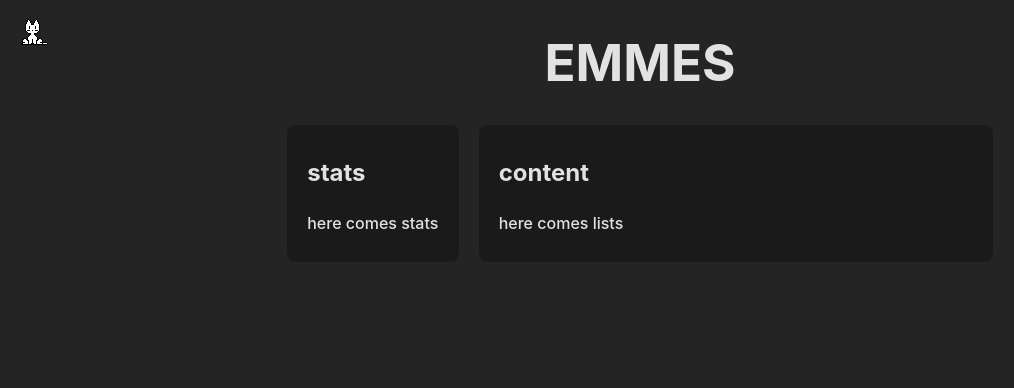
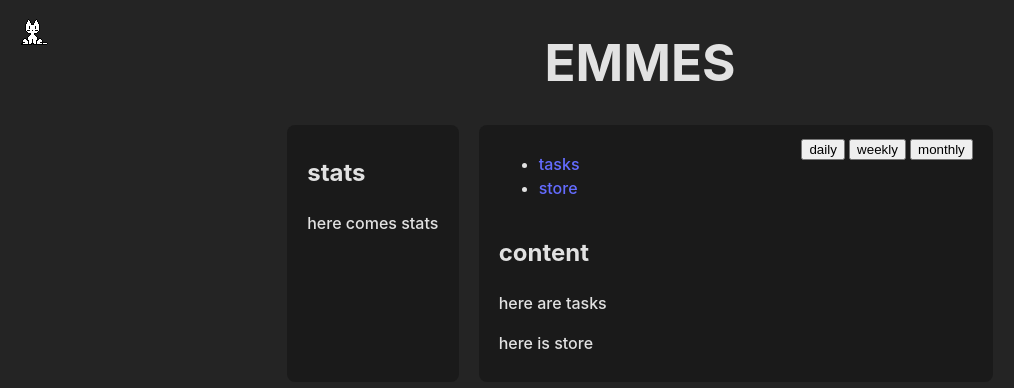
Before and after one commit to spstefan/EMMES, a website built with Vite: page EMMES/index.html in a window 1280 px wide. Shown: the whole page, without its empty margins (0-1014 px from the left). Built offline with nearby package versions, Linux system fonts and the light colour scheme.

Commit message:
add navbar in content container

```diff
--- a/EMMES/index.html
+++ b/EMMES/index.html
@@ -9,7 +9,7 @@
   </head>
   <body>
     <h1>EMMES</h1>
-    <div class="container">
+    <div class="container" id="main-container">
 
       <div class="box" id="stats-box">
         <h2>stats</h2>
@@ -17,8 +17,38 @@
       </div>
 
       <div class="box" id="content-box">
+        <nav>
+          <div class="container" id="tabs-container">
+
+            <ul>
+              <!-- <button class="tablink" onclick="openTab(event, 'tasks')">tasks</button>
+              <button class="tablink" onclick="openTab(event, 'store')">store</button> -->
+              <li><a id="tab-tasks" href="#tasks">tasks</a></li>
+              <li><a id="tab-store" href="#store">store</a></li>
+            </ul>
+
+            <div class="switcher" id="daily-weekly-monthly">
+              <button class="tablink" onclick="openTab(event, 'daily')">daily</button>
+              <button class="tablink" onclick="openTab(event, 'weekly')">weekly</button>
+              <button class="tablink" onclick="openTab(event, 'monthly')">monthly</button>
+            </div>
+
+          </div>
+        </nav>
+
         <h2>content</h2>
-        <p>here comes lists</p>
+        <div class="tab-panels">
+
+          <div class="tabcontent" id="tasks">
+            <p>here are tasks</p>
+          </div>
+
+          <div class="tabcontent" id="store">
+            <p>here is store</p>
+          </div>
+
+        </div>
+
       </div>
 
     </div>
--- a/EMMES/style.css
+++ b/EMMES/style.css
@@ -50,6 +50,9 @@ h1 {
   font-weight: 500;
   font-family: inherit;
   background-color: #1a1a1a;
-  cursor: pointer;
   transition: border-color 0.25s;
 }
+
+.switcher#daily-weekly-monthly {
+  margin-left: auto;
+}
```
